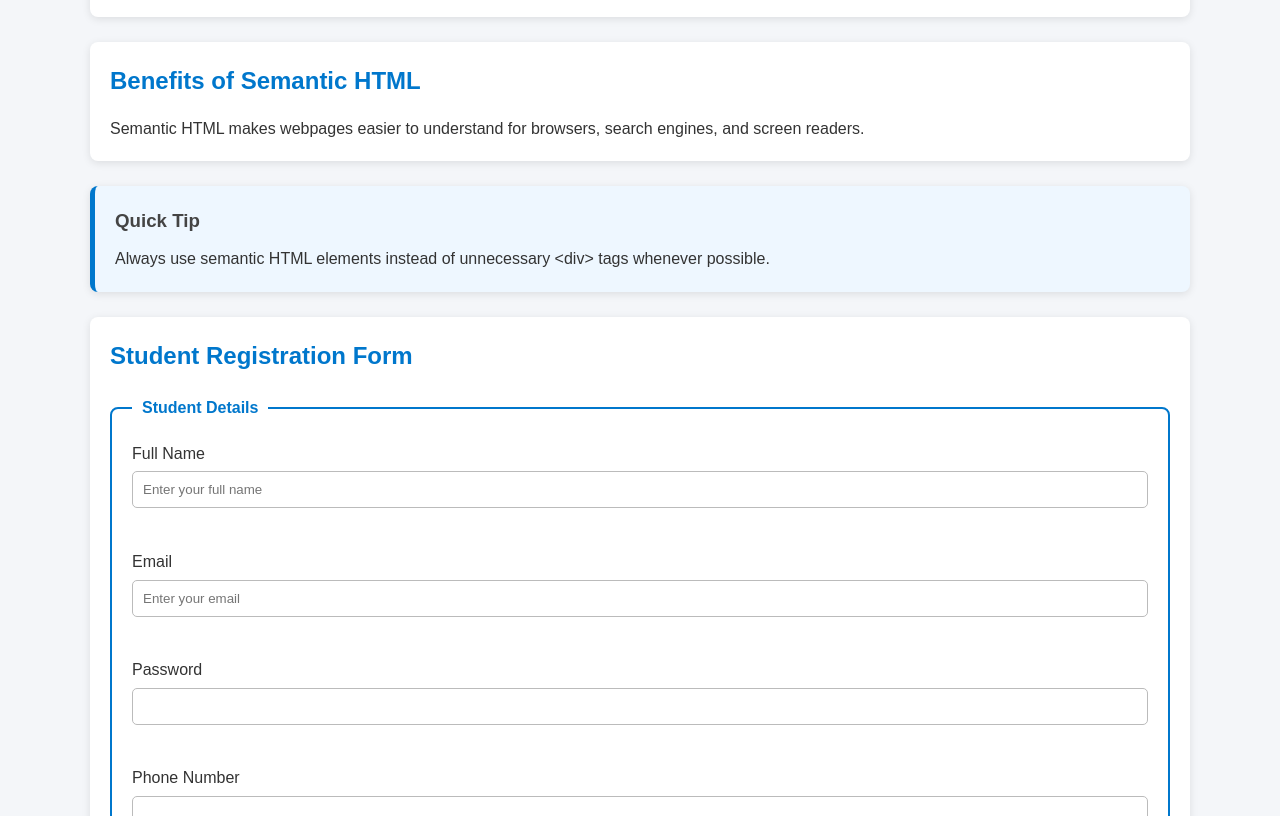
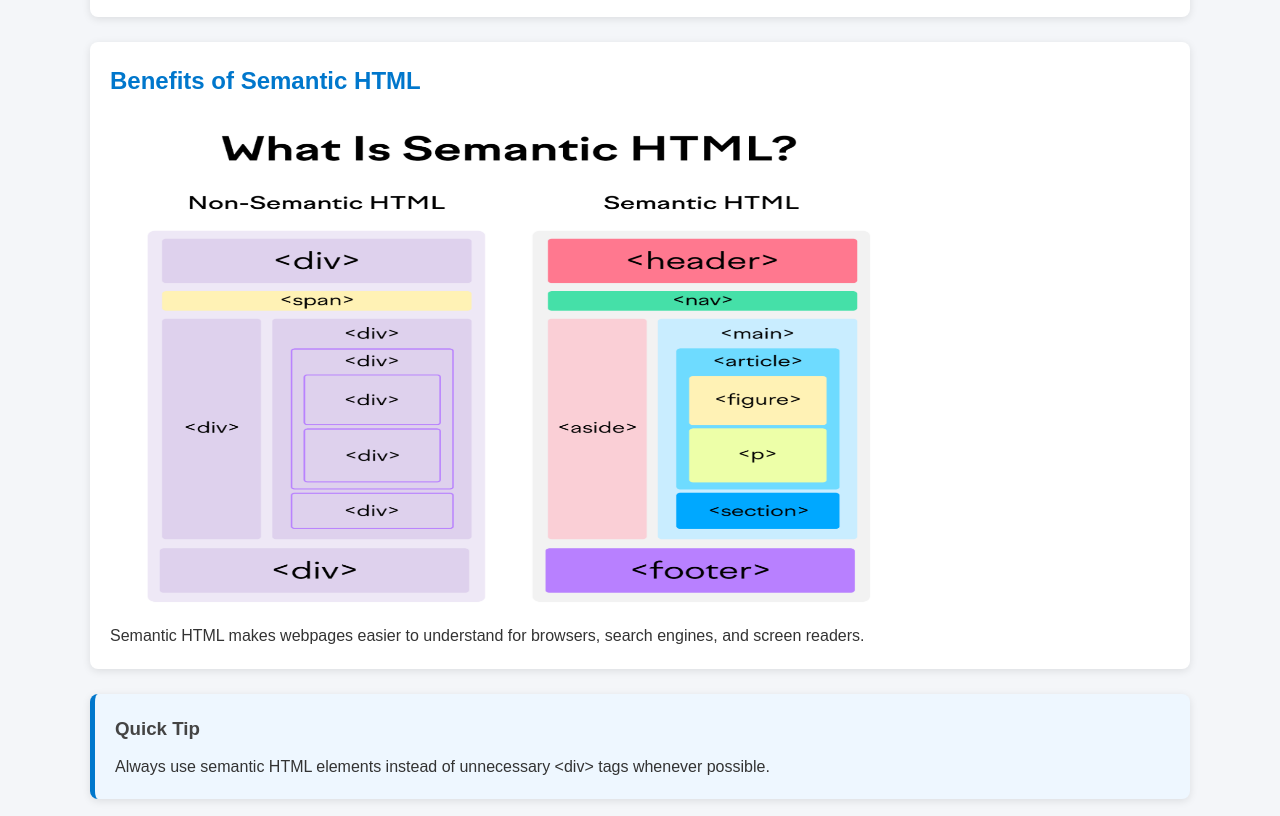
Before and after one commit to SaiSwaroop212/Fullstack-Intern, a plain HTML site: page css-foundations week1/index.html in a window 1280 px wide. Shown: the part 468-1284 px from the top of the page. Drawn offline with Linux system fonts and the light colour scheme.

Commit message:
Add Week 01 CSS Foundation

```diff
--- a/html foundations/index.html
+++ b/css-foundations week1/index.html
@@ -50,6 +50,10 @@
         <!-- Article -->
         <article id="article">
             <h2>Benefits of Semantic HTML</h2>
+            <img src="semantic-tags.png"
+             alt="Semantic HTML Structure"
+             width="800"
+             height="500">
 
             <p>
                 Semantic HTML makes webpages easier to understand for
```
Also changed, not shown: css-foundations week1/semantic-tags.png (added), css-foundations week1/style.css (renamed from html foundations/style.css), semantic-tags.png (added).
